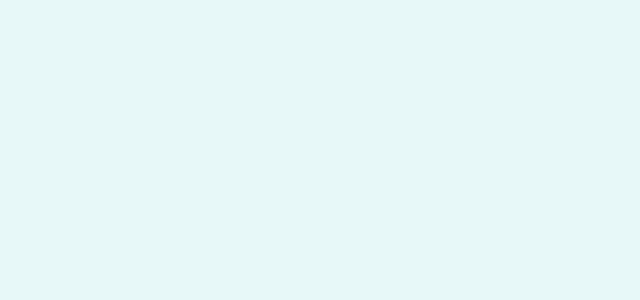
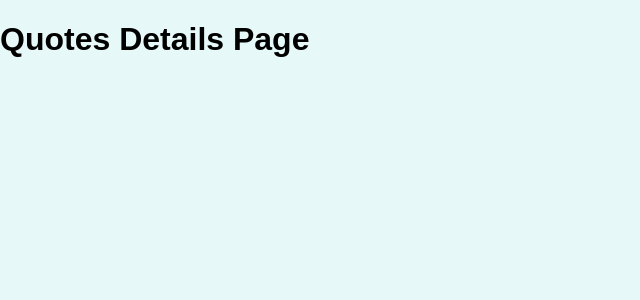
Before and after one commit to PriyankaShambhanagoudar/Router_Quotes, a JavaScript app: page /quotes/1 in a window 1280 px wide. Shown: the top 300 px of the page, without its empty margins (0-640 px from the left). Built offline with nearby package versions, Linux system fonts and the light colour scheme.

Commit message:
Time to Practice: Onwards to a New Project

```diff
--- a/src/App.js
+++ b/src/App.js
@@ -1,7 +1,23 @@
+import { Route, Switch } from 'react-router-dom';
+
+import AllQuotes from './pages/AllQuotes';
+import NewQuote from './pages/NewQuote';
+import QuoteDetails from './pages/QuoteDetails';
+
 function App() {
   return (
     <div>
-
+      <Switch>
+        <Route path="/quotes" exact>
+          <AllQuotes />
+        </Route>
+        <Route path="/quotes/:quoteId" >
+          <QuoteDetails />
+        </Route>
+        <Route path='/new-quote'>
+          <NewQuote />
+        </Route>
+      </Switch>
     </div>
   );
 }
--- a/src/index.js
+++ b/src/index.js
@@ -1,6 +1,12 @@
-import ReactDOM from 'react-dom';
+import ReactDOM from "react-dom";
+import { BrowserRouter } from "react-router-dom";
 
-import './index.css';
-import App from './App';
+import "./index.css";
+import App from "./App";
 
-ReactDOM.render(<App />, document.getElementById('root'));
+ReactDOM.render(
+    <BrowserRouter>
+        <App />
+    </BrowserRouter>,
+    document.getElementById("root")
+);
--- /dev/null
+++ b/src/pages/AllQuotes.js
@@ -0,0 +1,5 @@
+const AllQuotes = () => {
+
+    return (<h1> All Quotes Page</h1>);
+};
+export default AllQuotes;
--- /dev/null
+++ b/src/pages/NewQuote.js
@@ -0,0 +1,4 @@
+const NewQuote = () => {
+    return (<h1> New Quotes Page</h1>);
+};
+export default NewQuote;
--- /dev/null
+++ b/src/pages/QuoteDetails.js
@@ -0,0 +1,4 @@
+const QuoteDetails = () => {
+    return (<h1>  Quotes Details Page</h1>);
+};
+export default QuoteDetails;
```
Also changed, not shown: 1 other file (tests, documents, lock files or other folders).
